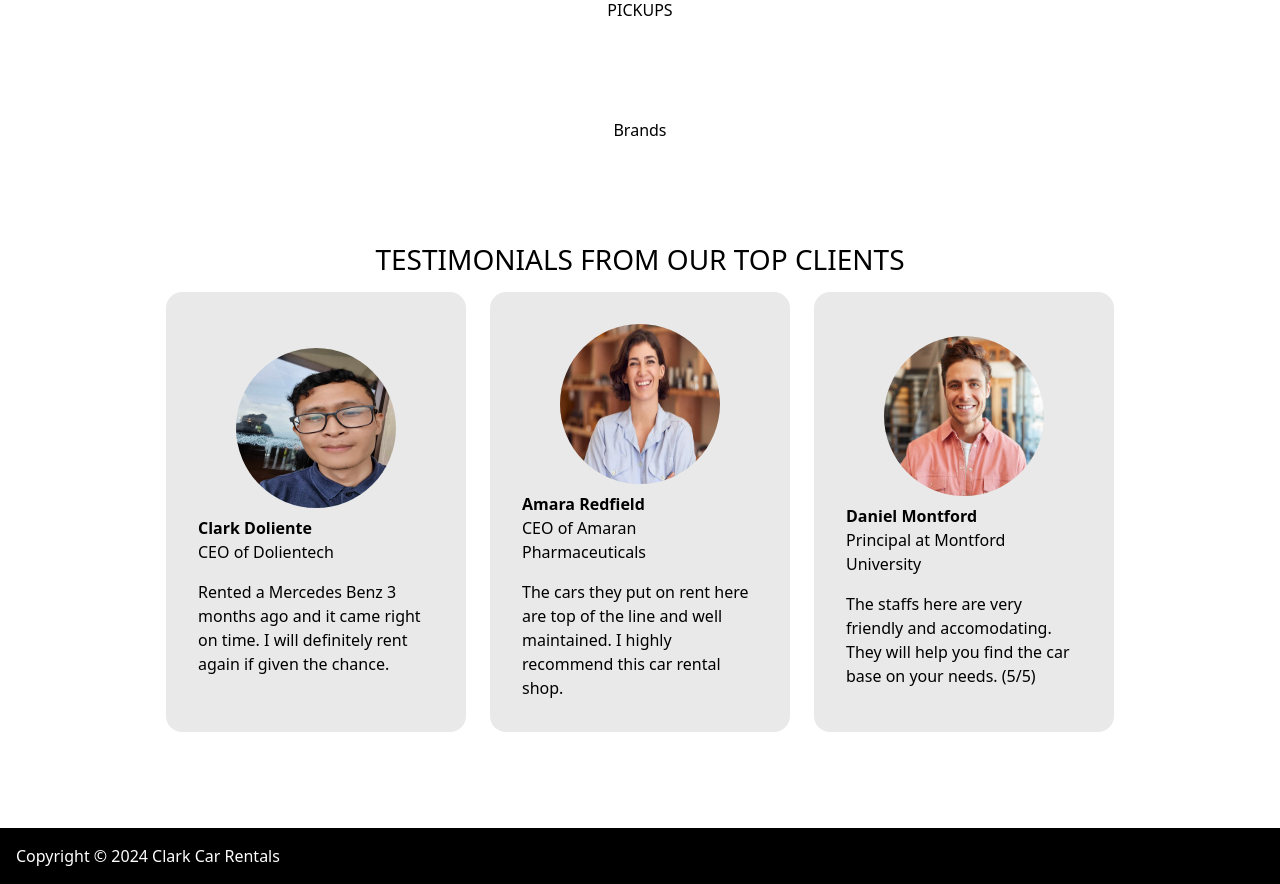
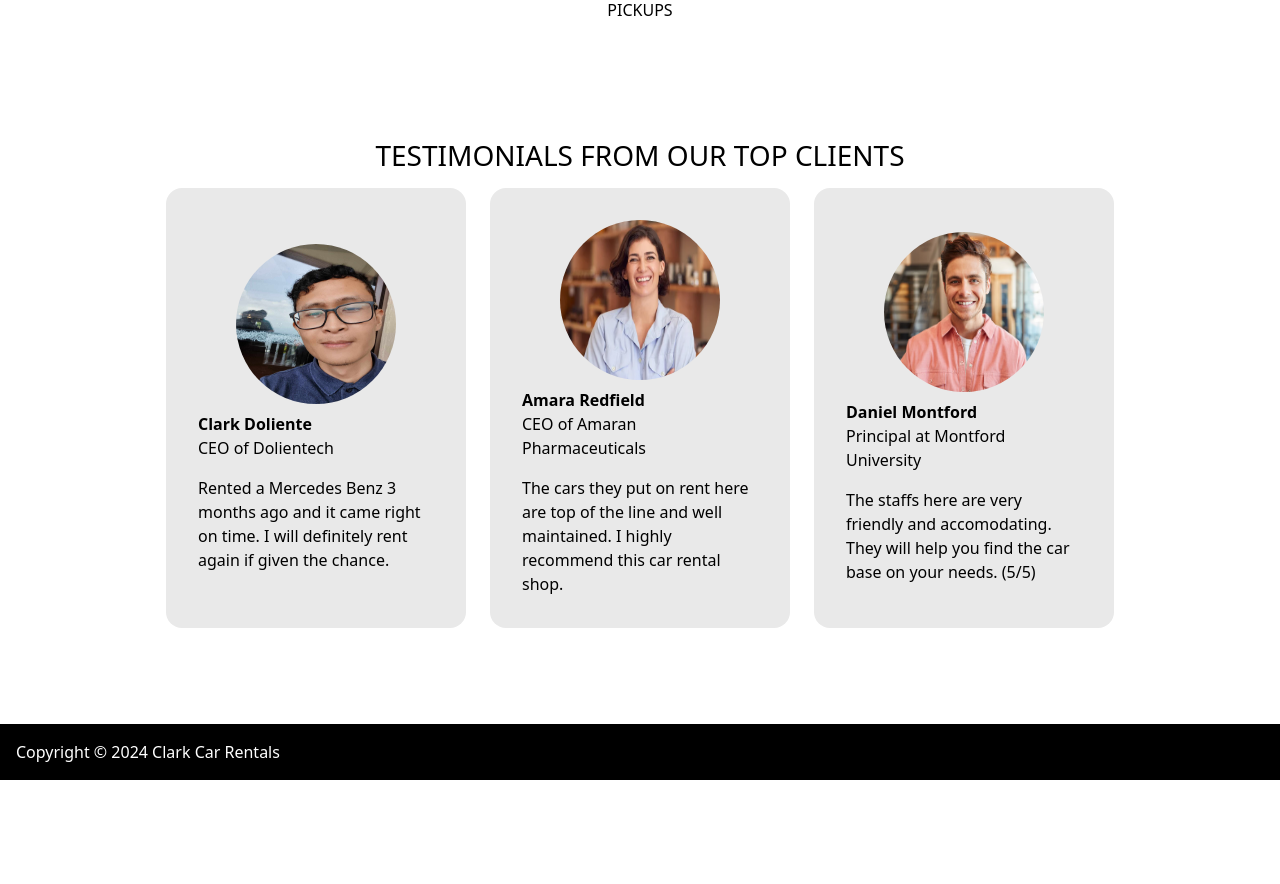
Before and after one commit to J0hnux/my-car-rental, a Next.js app: page / in a window 1280 px wide. Shown: the part 4620-5504 px from the top of the page. After the commit the page ends 5400 px from the top, so only its background shows below. Built offline with nearby package versions, Linux system fonts and the light colour scheme.

Commit message:
Removed Brands for the meantime

```diff
--- a/src/app/page.js
+++ b/src/app/page.js
@@ -20,7 +20,7 @@ export default function Home() {
         <About />
         <FeaturedCars />
         <Categories />
-        <Brands />
+        {/* <Brands /> */}
         <Testimonials />
         <Footer />
       </div>
```
